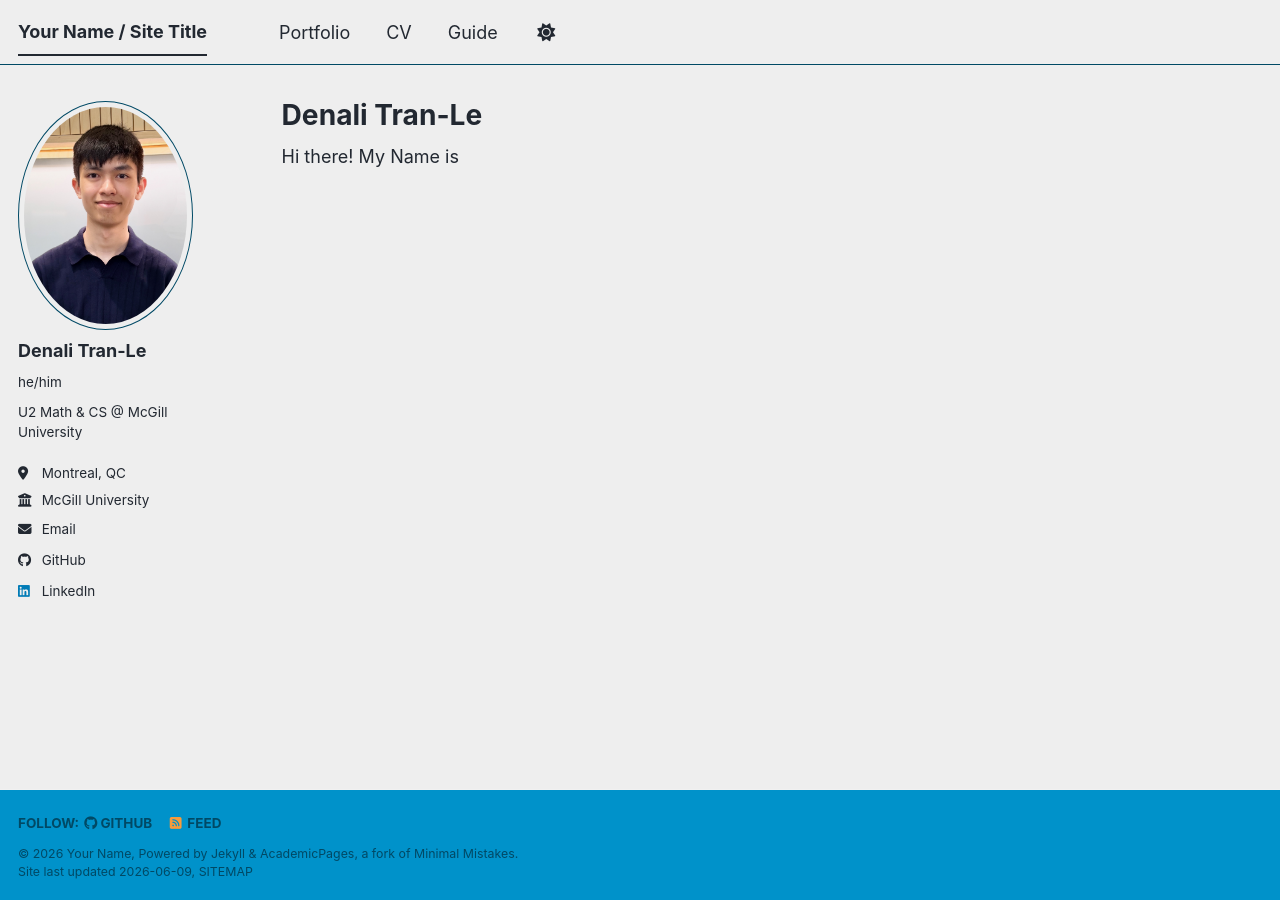
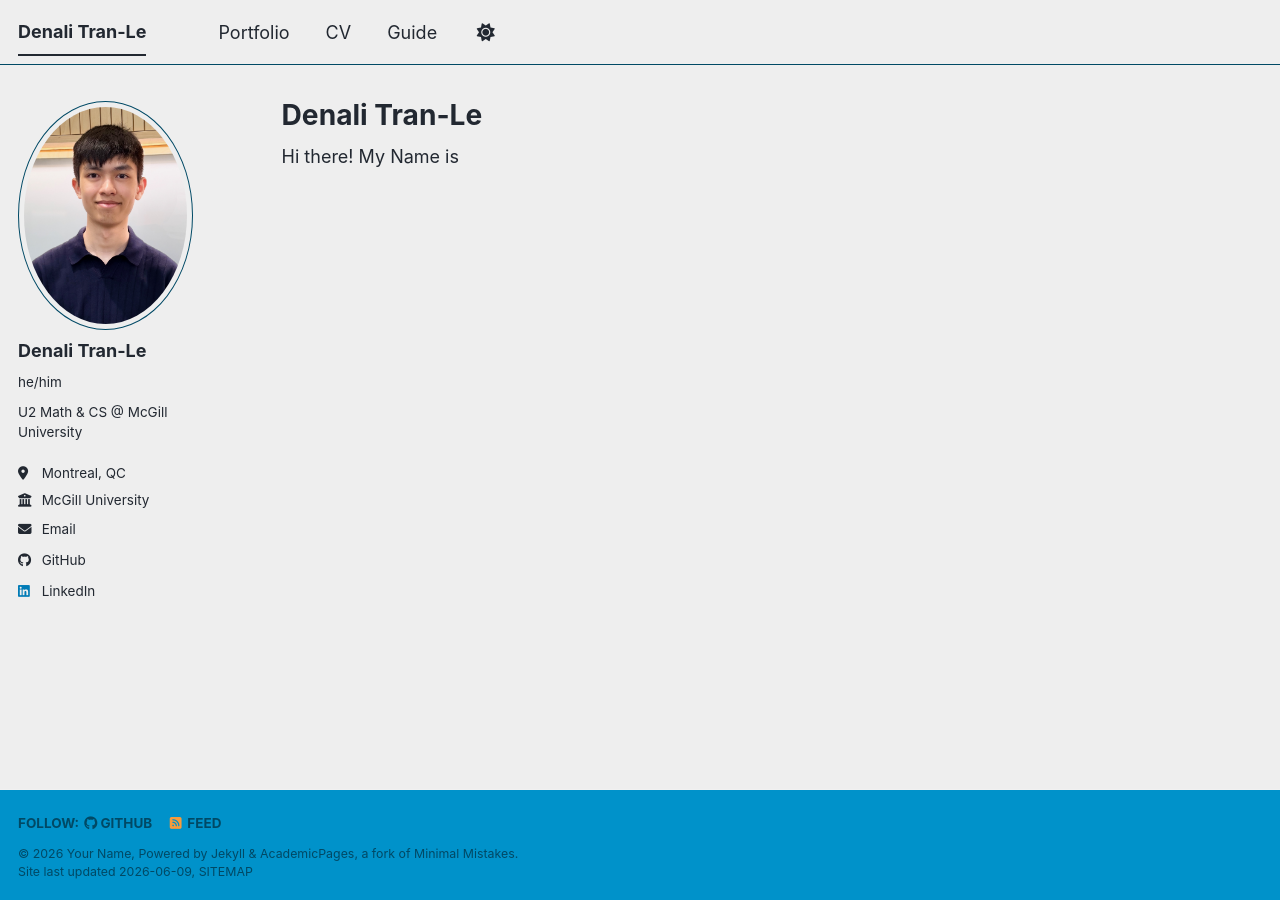
Before and after one commit to Denali101/Denali101.github.io, a Jekyll site: the page built from _pages/about.md, in a window 1280 px wide. Built offline with Jekyll 4.4.1, drawn with Linux system fonts in a browser that asks for light colours; a script bundle is joined from its source files by our own code; library files that are not in the unit come from our copies.

Commit message:
Say my name

```diff
--- a/_config.yml
+++ b/_config.yml
@@ -9,7 +9,7 @@
 # Basic Site Settings
 locale                   : "en-US"
 site_theme               : "air" # The available themes options are "default", "air", "sunrise", "mint", "dirt" and "contrast"
-title                    : "Your Name / Site Title"
+title                    : "Denali Tran-Le"
 title_separator          : "-"
 name                     : &name "Your Name"
 description              : &description "Your Name's academic portfolio"   # Update this with a general description of your site, this is the default if not overridden by a page
```
